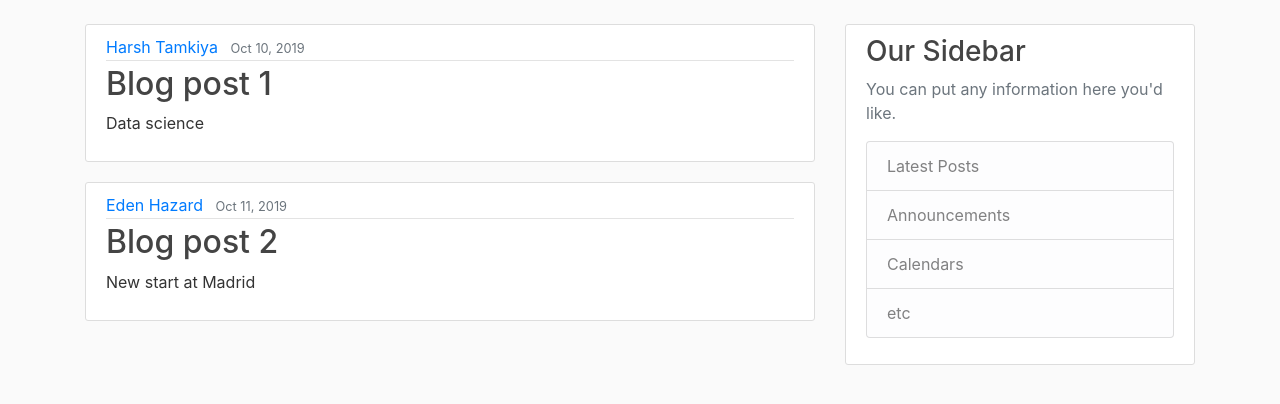
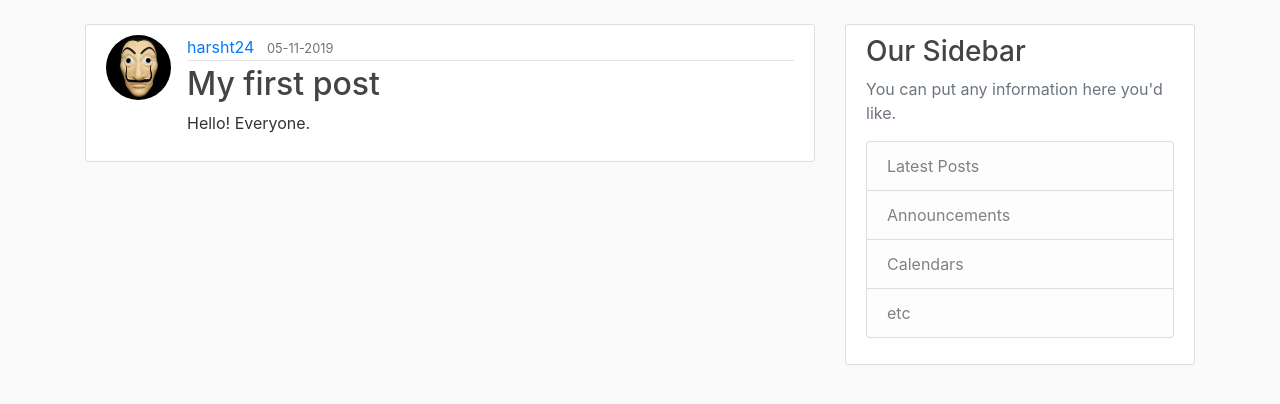
Before and after one commit to harsht24/Blog-flask-web-app, a Flask app: page / in a window 1280 px wide. Shown: the part 56-460 px from the top of the page. Run offline with Flask 2, Linux system fonts and the light colour scheme; data comes from the database, SQL or seed files in the repository; both versions use the stored data as it was after the commit; parts of the project's set-up code (start-up, migrations or seed data) failed here and were passed over; some libraries are stand-ins or nearby versions.

Commit message:
post with profile picture

```diff
--- a/Flask-blog/app/routes.py
+++ b/Flask-blog/app/routes.py
@@ -7,26 +7,12 @@ import secrets
 import os
 from PIL import Image
 
-posts = [
-    {
-        'author': 'Harsh Tamkiya',
-        'title': 'Blog post 1',
-        'content': 'Data science',
-        'date_posted': 'Oct 10, 2019'
-    },
-    {
-        'author': 'Eden Hazard',
-        'title': 'Blog post 2',
-        'content': 'New start at Madrid',
-        'date_posted': 'Oct 11, 2019'
-    }
-]
-
 
 @app.route('/')
 @app.route('/home')
 def home():
-    return render_template('home.html', posts=posts, title='Home')
+    posts = Post.query.all()
+    return render_template('home.html', posts=posts)
 
 
 @app.route('/about')
@@ -106,11 +92,14 @@ def account():
     return render_template('account.html', title='Account', image_file=image_file, form=form)
 
 
-@app.route('/post/new',method=['GET', 'POST'])
+@app.route('/post/new', methods=['GET', 'POST'])
 @login_required
 def new_post():
     form = PostForm()
     if form.validate_on_submit():
-        flash('Your post has been created!','success')
+        post = Post(title=form.title.data, content=form.content.data, author=current_user)
+        db.session.add(post)
+        db.session.commit()
+        flash('Your post has been created!', 'success')
         return redirect(url_for('home'))
-    render_template('create_post.html', title='New Post', form=form)
+    return render_template('create_post.html', title='New Post', form=form, legend='New Post')
--- a/Flask-blog/app/templates/home.html
+++ b/Flask-blog/app/templates/home.html
@@ -3,10 +3,11 @@
     {% block content %}
         {% for i in posts %}
         <article class="media content-section">
+        <img class="rounded-circle article-img" src="{{ url_for('static',filename='profile_pic/'+i.author.image_profile) }}">
   <div class="media-body">
     <div class="article-metadata">
-      <a class="mr-2" href="#">{{ i.author }}</a>
-      <small class="text-muted">{{ i.date_posted }}</small>
+      <a class="mr-2" href="#">{{ i.author.username }}</a>
+      <small class="text-muted">{{ i.date_posted.strftime('%d-%m-%Y') }}</small>
     </div>
     <h2><a class="article-title" href="#">{{ i.title }}</a></h2>
     <p class="article-content">{{ i.content }}</p>
```
Also changed, not shown: Flask-blog/app/site.db.
